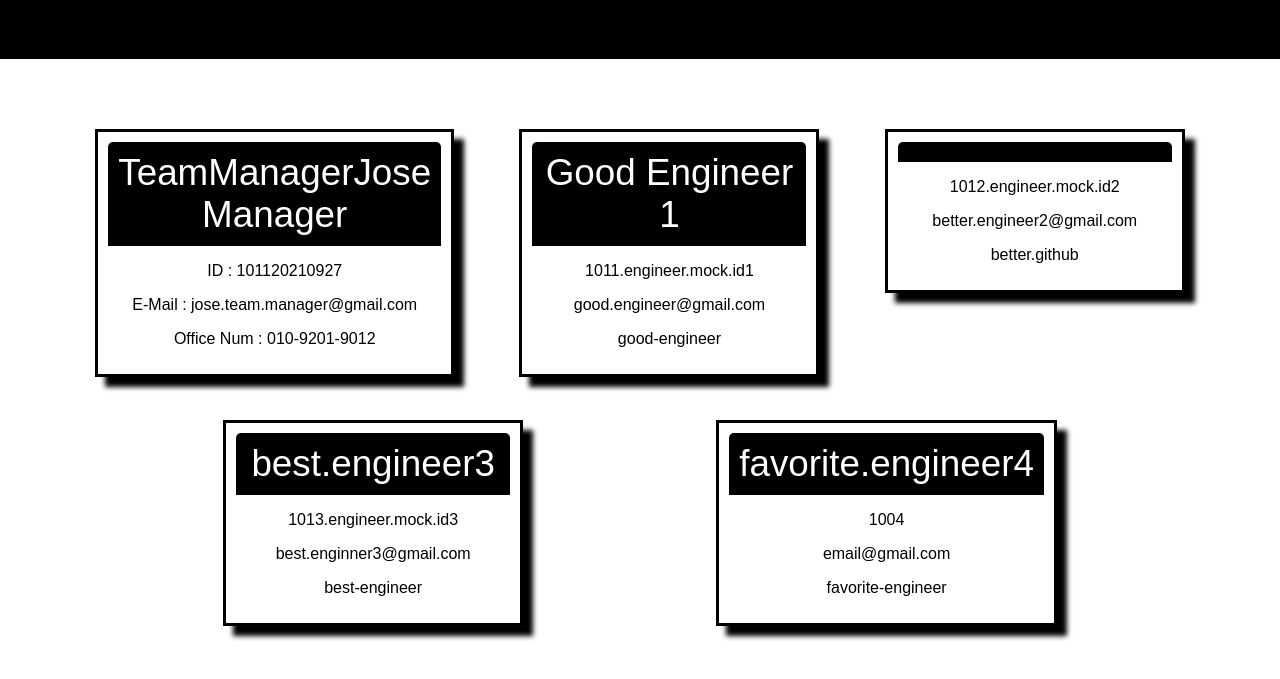
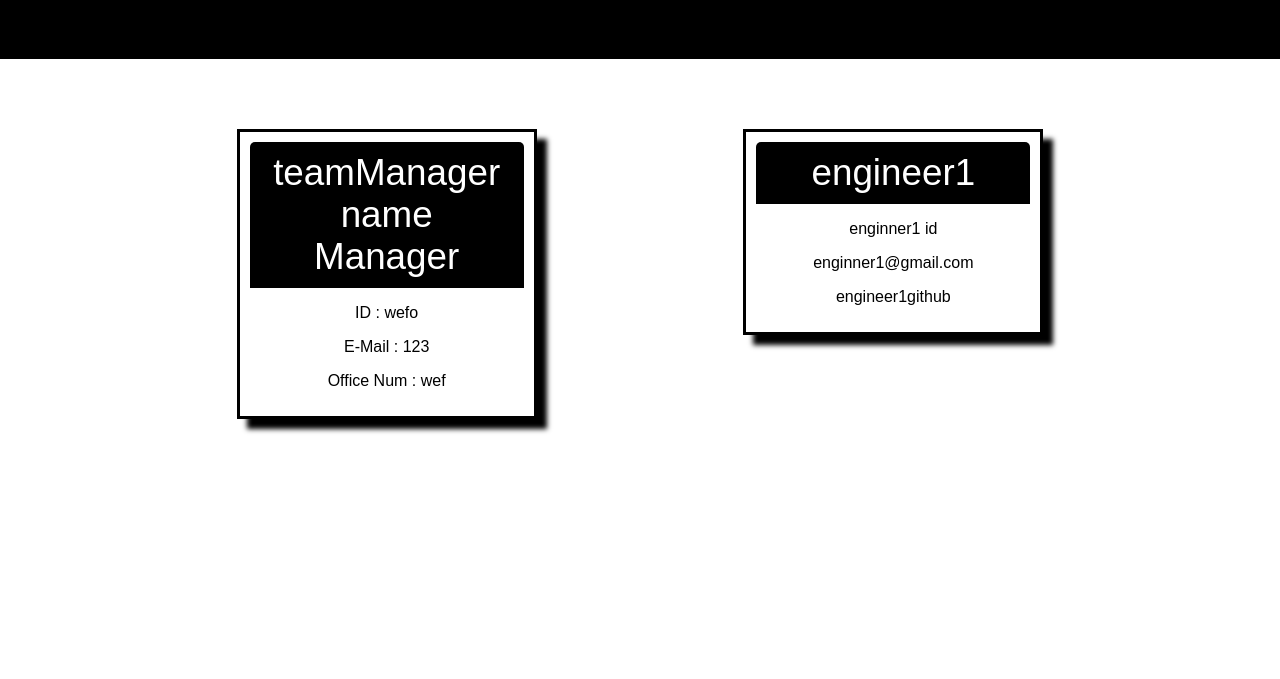
Before and after one commit to soobin-lim/homework10, a website: page index.html in a window 1280 px wide. Shown: the part 101-780 px from the top of the page. Drawn offline with Linux system fonts and the light colour scheme.

```diff
--- a/index.html
+++ b/index.html
@@ -13,24 +13,24 @@
         <main>
           <div class="members" id="members">
             <section class="member_card">
-              <header>TeamManagerJose<br>Manager</header>
-              <p>ID : 101120210927</p>
-              <p>E-Mail : jose.team.manager@gmail.com</p>
-              <p>Office Num : 010-9201-9012</p>
+              <header>teamManager name<br>Manager</header>
+              <p>ID : wefo</p>
+              <p>E-Mail : 123</p>
+              <p>Office Num : wef</p>
             </section>
           </div>
         </main>
         <script type="text/javascript">
-          var EngineerNameArray = ["Good Engineer 1","","best.engineer3","favorite.engineer4"];
-          var EngineerIdArray = ["1011.engineer.mock.id1","1012.engineer.mock.id2","1013.engineer.mock.id3","1004"];
-          var EngineerEmailArray = ["good.engineer@gmail.com","better.engineer2@gmail.com","best.enginner3@gmail.com","email@gmail.com"];
-          var EngineerGithubArray = ["good-engineer","better.github","best-engineer","favorite-engineer"];
-          var InternNameArray = ["Intern1(noname)","nonameintern2"];
-          var InternIdArray = ["no-id","noid2"];
-          var InternEmailArray = ["intern1@gmail.com","nonameintern2@gmail.com"];
-          var InternGithubArray = ["noname-university","noschool"];
+          var EngineerNameArray = ["engineer1"];
+          var EngineerIdArray = ["enginner1 id"];
+          var EngineerEmailArray = ["enginner1@gmail.com"];
+          var EngineerGithubArray = ["engineer1github"];
+          var InternNameArray = [];
+          var InternIdArray = [];
+          var InternEmailArray = [];
+          var InternSchoolArray = [];
 
-          for (var i = 0; i < 4; i++){
+          for (var i = 0; i < 1; i++){
             var members = document.getElementById("members");
             console.log(members);
             var newSection = document.createElement("section");
@@ -49,7 +49,7 @@
             newSection.appendChild(p3);
             members.appendChild(newSection);
           }
-          for (var j = 0; j < 2; j++){
+          for (var j = 0; j < 0; j++){
             var members = document.getElementById("members");
             console.log(members);
             var newSection = document.createElement("section");
--- a/package.json
+++ b/package.json
@@ -19,5 +19,9 @@
   "homepage": "https://github.com/soobin-lim/homework10#readme",
   "devDependencies": {
     "jest": "^27.2.2"
+  },
+  "dependencies": {
+    "inquirer": "^8.2.0",
+    "inquirer-promise": "^1.0.0"
   }
 }
```
Also changed, not shown: 1 other file.
